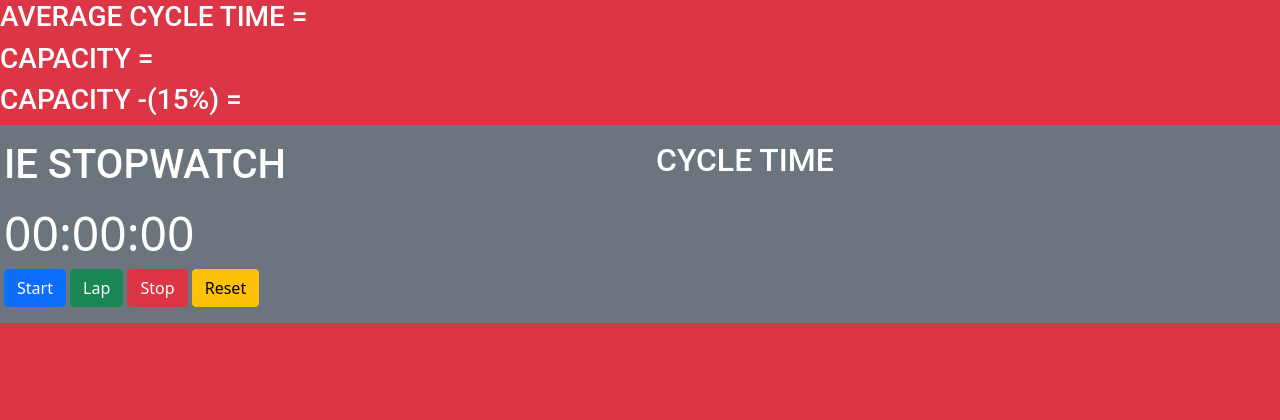
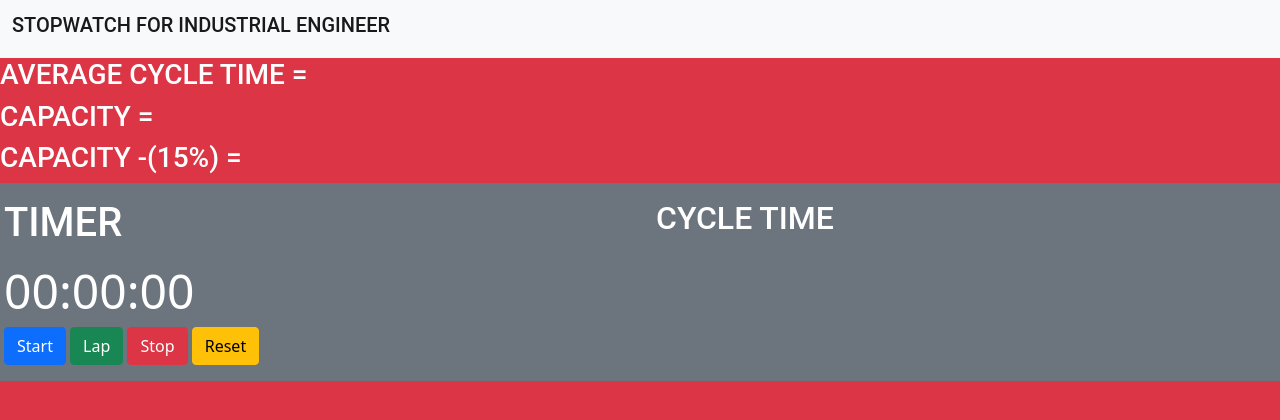
Before and after one commit to rnacharjee/IE-stopwatch, a plain HTML site: page index.html in a window 1280 px wide. Drawn offline with nearby package versions, Linux system fonts and the light colour scheme.

Commit message:
4th commit

```diff
--- a/index.html
+++ b/index.html
@@ -9,6 +9,15 @@
     <link href="https://cdn.jsdelivr.net/npm/bootstrap@5.1.1/dist/css/bootstrap.min.css" rel="stylesheet">
 </head>
 <body class="bg-danger text-white">
+    <nav class="navbar navbar-light bg-light">
+        <div class="container-fluid">
+          <h1 class="navbar-brand">STOPWATCH FOR INDUSTRIAL ENGINEER</h1>
+          <!-- <form class="d-flex">
+            <input class="form-control me-2" type="search" placeholder="Search" aria-label="Search">
+            <button class="btn btn-outline-success" type="submit">Search</button>
+          </form> -->
+        </div>
+      </nav>
     <div>
        <h3 id="avg-cycletime">Average Cycle Time =</h3>
        <h3 id="capacity">Capacity =</h3>
@@ -19,7 +28,7 @@
     <div class="row bg-danger ">
     <div class="col-sm-6 p-3  bg-secondary text-white">
         <div class="">
-        <h1>IE Stopwatch</h1>
+        <h1>Timer</h1>
 
         <div class="timer" id="timer">00:00:00</div>
         <button type="button" class="btn btn-primary" onclick="startTimer()" id="button-start">Start</button>
```
